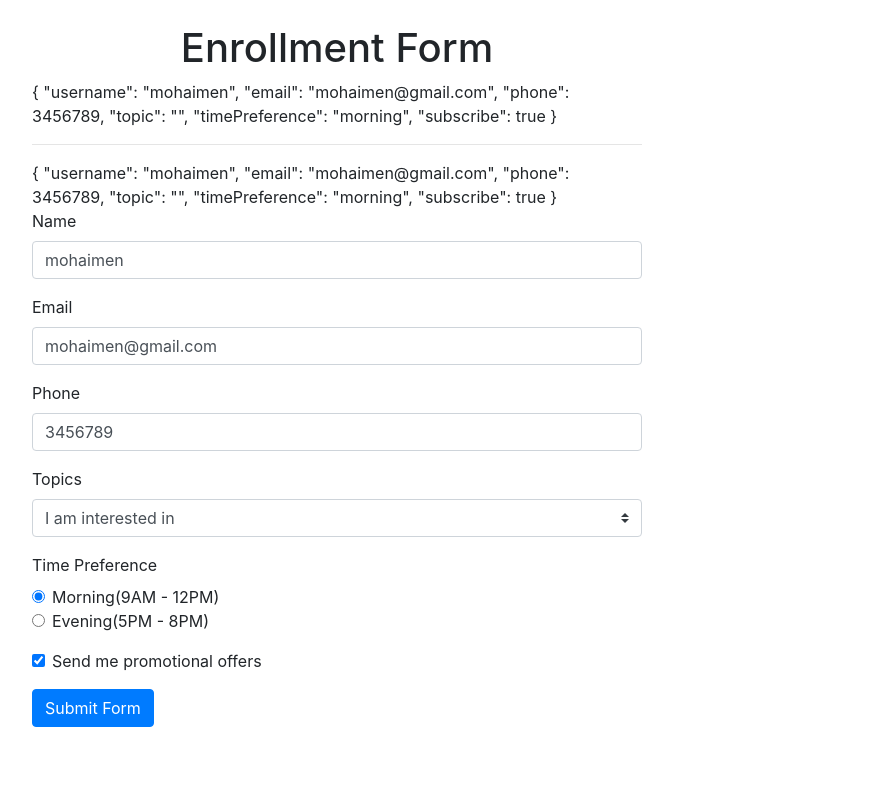
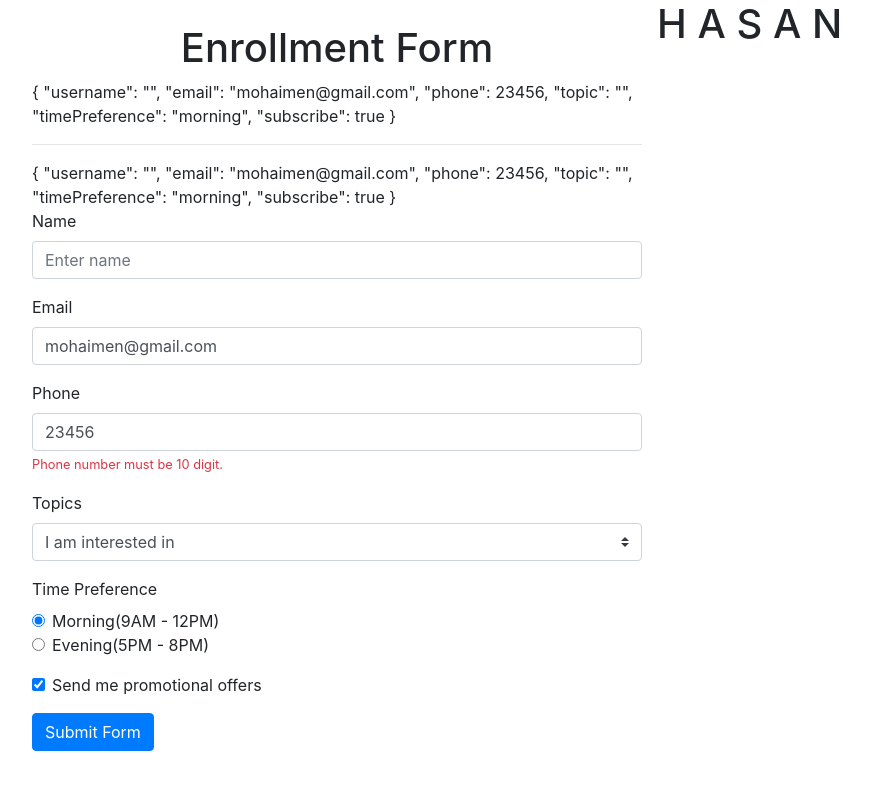
Before and after one commit to mohaimenkhalid/Angular-Forms, an Angular app: page / in a window 1280 px wide. Shown: the top 790 px of the page, without its empty margins (303-1173 px from the left). Built offline with nearby package versions, Linux system fonts and the light colour scheme.

Commit message:
validation & Error message show

```diff
--- a/src/app/app.component.html
+++ b/src/app/app.component.html
@@ -8,7 +8,13 @@
         {{ userModel | json}}
         <div class="form-group">
           <label>Name</label>
-          <input type="text" class="form-control" placeholder="Enter name" name="username" [(ngModel)]="userModel.username">
+          <input type="text" required class="form-control"
+                 placeholder="Enter name" name="username"
+                 [class.is-invalid] = "name.invalid && name.touched"
+                 #name="ngModel"
+                 [(ngModel)]="userModel.username">
+          <small class="text-danger"
+                 [class.d-none] = "name.valid || name.untouched">Name is required.</small>
         </div>
         <div class="form-group">
           <label>Email</label>
@@ -16,7 +22,15 @@
         </div>
         <div class="form-group">
           <label>Phone</label>
-          <input type="number" class="form-control" placeholder="Enter phone" name="phone"  [(ngModel)]="userModel.phone">
+          <input type="number" class="form-control" required
+                 placeholder="Enter phone" name="phone"
+                 [(ngModel)]="userModel.phone" pattern = "^\d{10}$"
+                 #phone = "ngModel" [class.is-invalid] = "phone.invalid && phone.touched"
+          >
+          <div *ngIf="phone.errors && (phone.invalid || phone.touched)">
+              <small class="text-danger" *ngIf="phone.errors.required">Phone number must be digit &  required.</small>
+              <small class="text-danger" *ngIf="phone.errors.pattern">Phone number must be 10 digit.</small>
+          </div>
         </div>
         <div class="form-group">
           <label>Topics</label>
@@ -47,5 +61,7 @@
         </div>
       </form>
     </div>
+
+    <h1>H A S A N</h1>
   </div>
 </div>
--- a/src/app/app.component.ts
+++ b/src/app/app.component.ts
@@ -9,5 +9,5 @@ import { User } from './user';
 export class AppComponent {
   topics = ["Angular", "React", "Vue"];
 
-  userModel = new User('mohaimen', 'mohaimen@gmail.com', 3456789, '', 'morning', true);
+  userModel = new User('', 'mohaimen@gmail.com', 23456, '', 'morning', true);
 }
```
